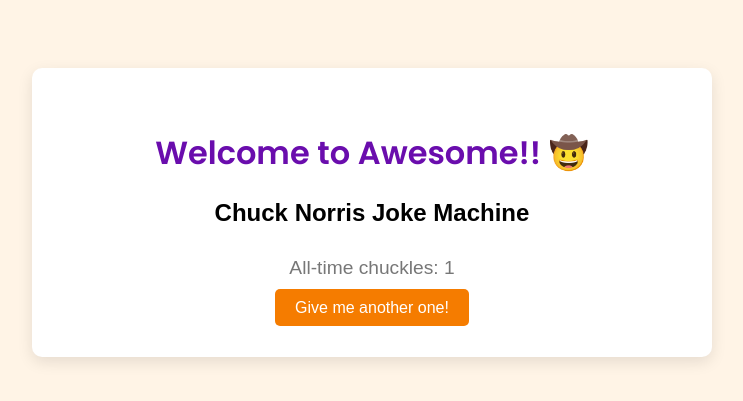
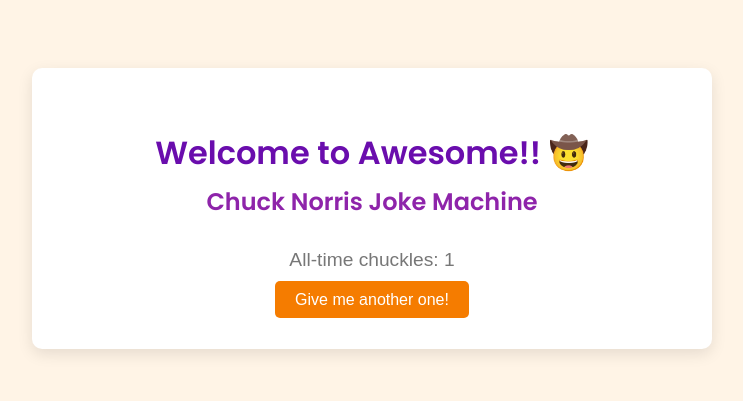
Before and after one commit to darrencgit/ChuckJoker, a Flask app: page / in a window 1280 px wide. Shown: the top 401 px of the page, without its empty margins (268-1011 px from the left). Run offline with Flask 3, Linux system fonts and the light colour scheme; data comes from the database, SQL or seed files in the repository; data that the repository does not hold is empty.

Commit message:
Update style.css

```diff
--- a/static/style.css
+++ b/static/style.css
@@ -18,6 +18,15 @@ body {
   font-family: 'Poppins', sans-serif;
   color: #6a0dad; /* royal purple */
   font-size: 2em;
+  margin-bottom: 0.2em;
+}
+
+.container h2 {
+  font-family: 'Poppins', sans-serif;
+  color: #8e24aa; /* slightly lighter purple */
+  font-size: 1.5em;
+  margin-top: 0;
+  margin-bottom: 1em;
 }
 
 .joke {
```
